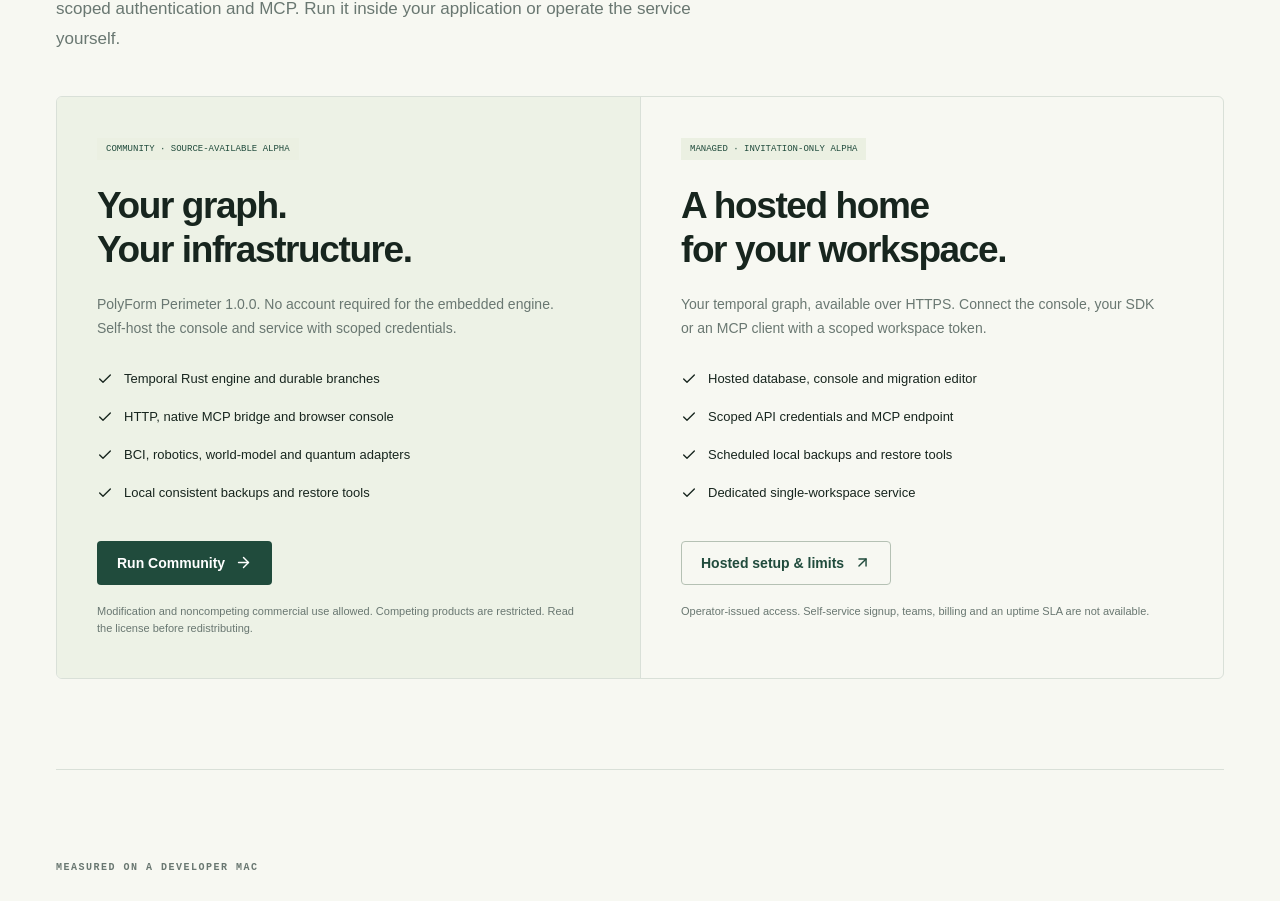
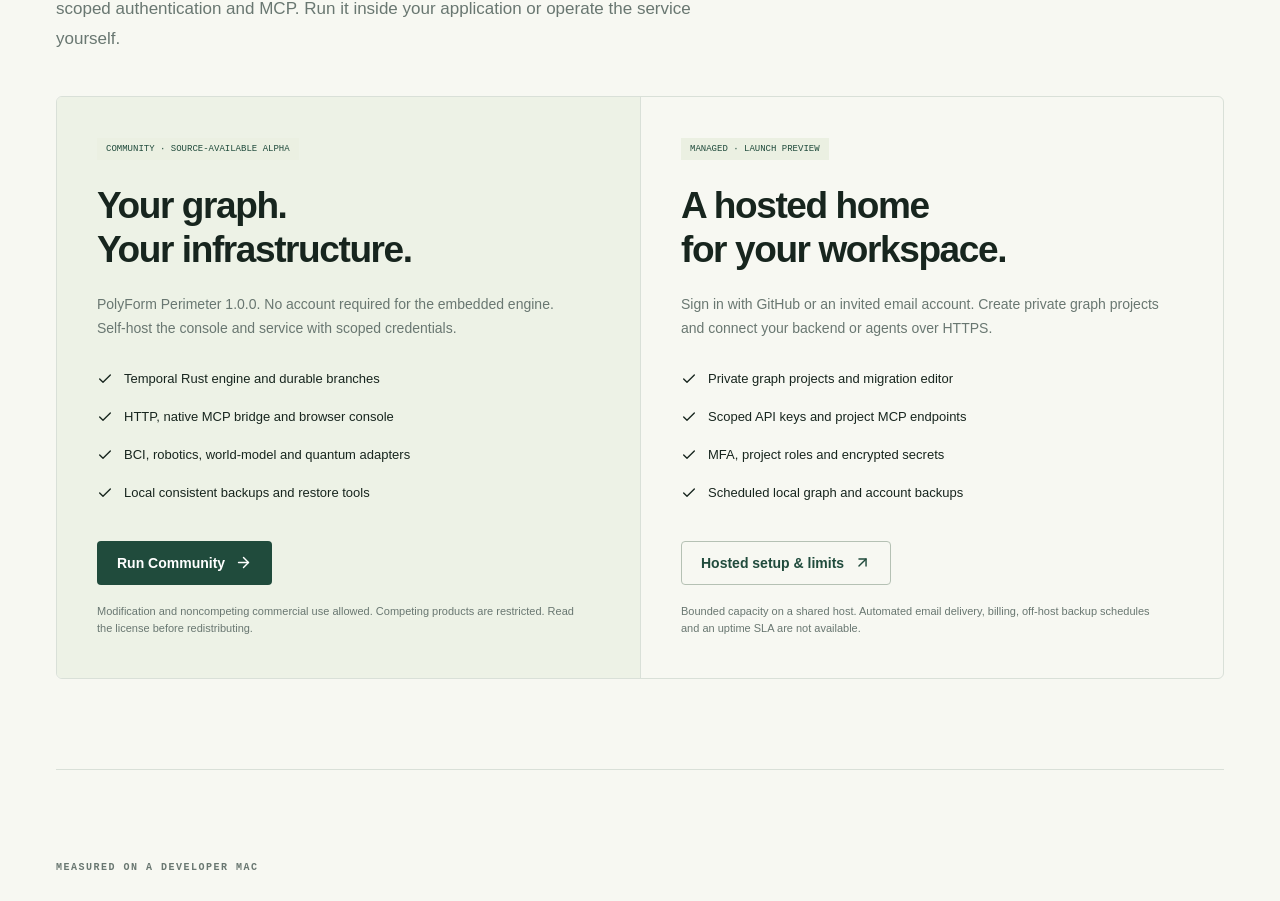
Before and after one commit to enablewmodels-sys/chronograph, a React (Vite) app in the folder ui/: page / in a window 1280 px wide. Shown: the part 3315-4216 px from the top of the page. Built offline with nearby package versions, Linux system fonts and the light colour scheme.

Commit message:
Align Community hosting copy and browser checks with Managed preview

```diff
--- a/ui/src/Landing.tsx
+++ b/ui/src/Landing.tsx
@@ -424,7 +424,7 @@ export default function Landing() {
               <span className="scope-badge">
                 {managedSite
                   ? "APPLICATIONS & AGENTS"
-                  : "MANAGED · INVITATION-ONLY ALPHA"}
+                  : "MANAGED · LAUNCH PREVIEW"}
               </span>
               <h3>
                 {managedSite ? "Your stack," : "A hosted home"}
@@ -434,7 +434,7 @@ export default function Landing() {
               <p>
                 {managedSite
                   ? "Connect Codex, Cursor, Claude and your own backends to a project endpoint. Store provider secrets separately from graph credentials."
-                  : "Your temporal graph, available over HTTPS. Connect the console, your SDK or an MCP client with a scoped workspace token."}
+                  : "Sign in with GitHub or an invited email account. Create private graph projects and connect your backend or agents over HTTPS."}
               </p>
               <ul>
                 {(managedSite
@@ -445,10 +445,10 @@ export default function Landing() {
                       "Project audit events and revocable sessions",
                     ]
                   : [
-                      "Hosted database, console and migration editor",
-                      "Scoped API credentials and MCP endpoint",
-                      "Scheduled local backups and restore tools",
-                      "Dedicated single-workspace service",
+                      "Private graph projects and migration editor",
+                      "Scoped API keys and project MCP endpoints",
+                      "MFA, project roles and encrypted secrets",
+                      "Scheduled local graph and account backups",
                     ]
                 ).map((s) => (
                   <li key={s}>
@@ -466,7 +466,7 @@ export default function Landing() {
               <p className="small muted">
                 {managedSite
                   ? "Launch preview with bounded host capacity. Model inference runs in your application; hardware compatibility and availability SLAs are not implied."
-                  : "Operator-issued access. Self-service signup, teams, billing and an uptime SLA are not available."}
+                  : "Bounded capacity on a shared host. Automated email delivery, billing, off-host backup schedules and an uptime SLA are not available."}
               </p>
             </article>
           </div>
@@ -611,7 +611,7 @@ export default function Landing() {
             Download alpha
           </a>
           <Link to="/documentation/BENCHMARKS">Benchmarks</Link>
-          <a href="/brand/chronograph-logo.png" download>
+          <a href={publicPath("/brand/chronograph-logo.png")} download>
             Download the logo
           </a>
         </div>
```
Also changed, not shown: 1 other file (tests, documents, lock files or other folders).
